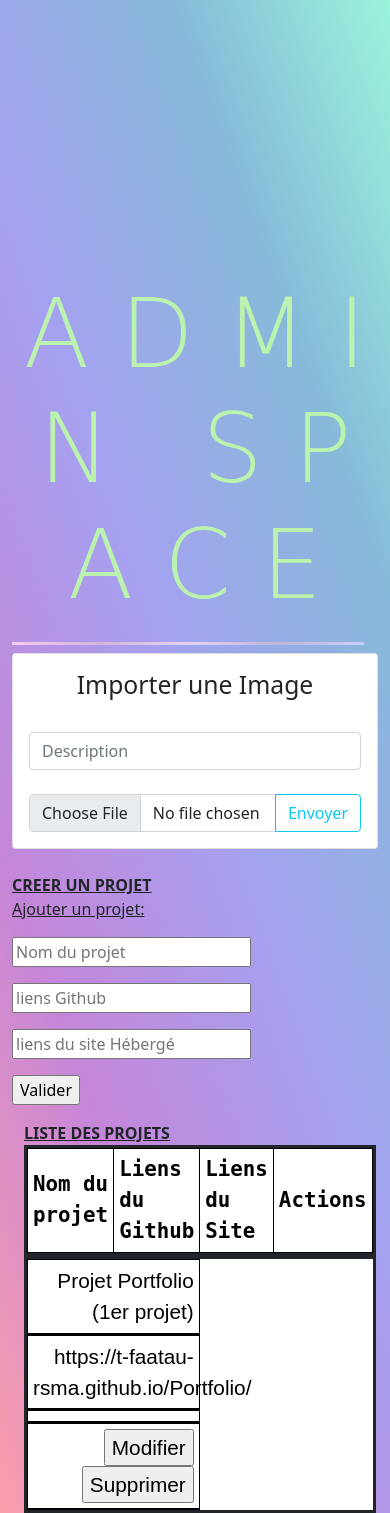
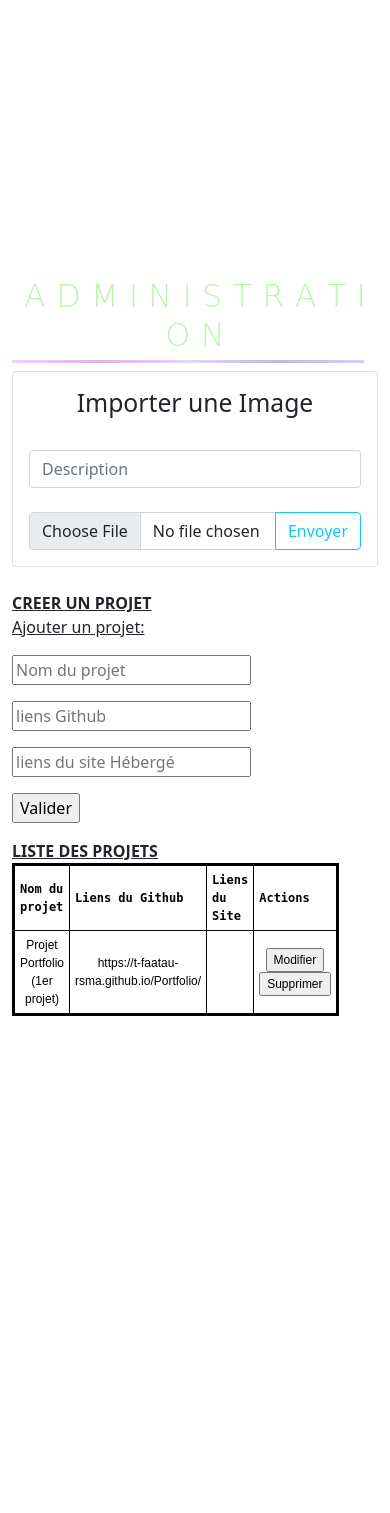
Before and after one commit to T-FAATAU-RSMA/portfolio-final, a PHP site: page /index_admin.php in a window 390 px wide. Shown: the part 68-1581 px from the top of the page. After the commit the page ends 1084 px from the top, so only its background shows below. Run offline with PHP 8.4, Linux system fonts and the light colour scheme; data comes from the database, SQL or seed files in the repository.

Commit message:
first commit

```diff
--- a/assets/css/style.css
+++ b/assets/css/style_admin.css
@@ -3,16 +3,10 @@
 
 /* Styles CSS TEXTES */
 /* Styles généraux */
-    body {transition:background-color 4s ease; background:linear-gradient(70deg,#FC9DAB,#C586D9,#A5A1F0,#86BAD9,#9DFADB); background-size:auto; background-size:100% 100%; animation:degradeFond 30s ease infinite;}
-    @keyframes degradeFond {
-    0% {background-position:0 50%;}
-    50% {background-position:50% 50%;}
-    100% {background-position:0 50%;}
-    }
 
 /* Réglages du bloc de texte général */
 #wrapper {margin-top:30vh; text-align:center; font-family:'Dancing Script', cursive;}
-#wrapper h1 {white-space:normal; display:inline-block; font-size:6em; font-weight:200; background:linear-gradient(75deg, #E5E0F9,#C5C7DB,#EAEDF3,#C5D2DB,#E0F6F9); color:rgb(187, 243, 174); background-clip:text; -webkit-background-clip:text; position:relative;}
+#wrapper h1 {white-space:normal; display:inline-block; font-size:2em; font-weight:100; background:linear-gradient(75deg, #E5E0F9,#C5C7DB,#EAEDF3,#C5D2DB,#E0F6F9); color:rgb(187, 243, 174); background-clip:text; -webkit-background-clip:text; position:relative;}
 
 /* Animations des lettres */
 h1 span {opacity:0;}
@@ -22,9 +16,9 @@ h1 span {opacity:0;}
 .letter04 {animation:letters 3s ease 1500ms forwards;}
 .letter05 {animation:letters 3s ease 2000ms forwards;}
 .letter06 {animation:letters 3s ease 2500ms forwards;}
-.letter07 {}
-.letter08 {animation:letters 3s ease 3000ms forwards;}
-.letter09 {animation:letters 3s ease 3500ms forwards;}
+.letter07 {animation:letters 3s ease 3000ms forwards;}
+.letter08 {animation:letters 3s ease 3500ms forwards;}
+.letter09 {animation:letters 3s ease 4000ms forwards;}
 .letter10 {animation:letters 3s ease 4500ms forwards;}
 .letter11 {animation:letters 3s ease 5000ms forwards;}
 .letter12 {animation:letters 3s ease 5500ms forwards;}
@@ -179,29 +173,9 @@ table {
 
 /* Media Queries*/
 
-@media screen and (max-width: 600px) {
-  table {
+@media screen and (max-width: 470px) {
+  tbody {
     border: 0;
-  }
-  table {
-    font-size: 1.3em;
-  }
-  table thead {
-    display: none;
-  }
-  table tr {
-    border: 3px solid ;
-    display: block;
-    background-color: white;
-  }
-  table td {
-    border-bottom: 2px solid ;
-    display: block;
-    text-align: right;
-  }
-  table td:before {
-    content: attr(data-label);
-    float: left;
-    font-weight: bold;
-  }
+    font-size: 12px;
+    }
 }
--- a/assets/php/function.php
+++ b/assets/php/function.php
@@ -70,7 +70,7 @@ if ($_POST['btn'] == "Supprimer") {
     $id = $_POST['id_link'];
 
     // j"execute ma requête supprimer
-    // dans ma fonction deleteDbShoop
+    // dans ma fonction deleteDblink
     $dblink->deleteDblink($id);
 }
 
@@ -97,9 +97,9 @@ if ($_POST['btn'] == "Valider") {
     // récupérer les valeurs
     $nom = $_POST['nom']; //Variable $nom contient les données de l'input 'nom'
 
-    $git = $_POST['git']; //Variable $nom contient les données de l'input 'git'
+    $git = $_POST['git']; //Variable $git contient les données de l'input 'git'
 
-    $site = $_POST['site']; //Variable $nom contient les données de l'input 'site'
+    $site = $_POST['site']; //Variable $site contient les données de l'input 'site'
 
     $dblink->createDblink($nom, $git, $site);
 }
--- a/assets/scss/style.scss
+++ /dev/null
@@ -1,44 +0,0 @@
-@mixin center(){
-    -webkit-transform: translate(-50%,-50%);
-        -ms-transform: translate(-50%,-50%);
-            transform: translate(-50%,-50%);
-      left:50%;
-      top:50%;
-  }
-
-
-  @import url(https://fonts.googleapis.com/css?family=Raleway:400,,800,900);
-  html{
-    width:100%;
-    height: 100%;
-  }
-  body{
-    background: -webkit-linear-gradient(rgb(235, 236, 231), rgb(255, 255, 255));
-    background: linear-gradient(rgb(235, 236, 231), rgb(255, 255, 255));
-    margin: 0;
-    width: 100%;
-    height: 100%;
-    font-family: 'Raleway', sans-serif;
-  }
-  .container{
-    position:absolute;
-    @include center();
-  }
-  .title{
-    font-weight: 800;
-    color: transparent;
-    font-size:120px;
-    background: url("https://phandroid.s3.amazonaws.com/wp-content/uploads/2014/05/rainbow-nebula.jpg") repeat;
-    background-position: 40% 50%;
-    -webkit-background-clip: text;
-    position:relative;
-    text-align:center;
-    line-height:90px;
-    letter-spacing: -8px;
-  }
-  .subtitle{
-    display: block;
-    text-align: center;
-    text-transform: uppercase;
-    padding-top:10px;
-  }
--- a/class/classImage.php
+++ b/class/classImage.php
@@ -40,6 +40,4 @@
         // faire un retour sur la vue
         return $res_select;
     }
-
-
 }
--- a/class/classdescription.php
+++ b/class/classdescription.php
@@ -8,11 +8,6 @@ class Description
 {
     // Propriété de la class Description
     public $img_description;
-
-
-
-
-
 
     /**
      * return description
--- a/class/link.class.php
+++ b/class/link.class.php
@@ -5,7 +5,7 @@ include __DIR__."./../database/connexion_bdd.php";
 class dblink {
 
     /**
-     * Delete book selected from "livres"
+     * Delete link selected from "link"
      *
      * @param int $id
      *
@@ -24,13 +24,13 @@ class dblink {
     /**
      * Description of function
      *
-     * @return $res_listLivres
+     * @return $res_listlink
      */
     public function getDblink(){
         global $connect_bdd;
 
-        $req_listlink = "SELECT * from link" ; //$sql : contient la requete sql
-        $res_listlink = $connect_bdd->query($req_listlink); //$result : execute la requete $sql
+        $req_listlink = "SELECT * from link" ; //$req_listlink : contient la requete sql
+        $res_listlink = $connect_bdd->query($req_listlink); //$result de listlink : execute la requete $req_listlink
 
         return $res_listlink;
 
@@ -38,11 +38,9 @@ class dblink {
 
 
     /**
-     * create dbshoop into "livres"
+     * create dblink into "link"
      *
      * @param string $nom
-     * @param int $prix
-     *
      */
     public function createDblink($nom,$git,$site){
 
@@ -55,11 +53,9 @@ class dblink {
 
 
     /**
-     * Update DbShoop "livres"
+     * Update Dblink "link"
      *
      * @param string $new_nom
-     * @param int $new_prix
-     * @param int $id_livre
      *
      */
     public function updateDblink($new_nom,$new_git,$new_site,$id_link){
--- a/database/conf.php
+++ /dev/null
@@ -1,6 +0,0 @@
-<?php
-// configuration
-$host = "localhost";
-$username = "root";
-$password = "";
-$dbname = "form_link";
--- a/database/form-imagebdd.php
+++ b/database/form-imagebdd.php
@@ -1,8 +1,8 @@
 <?php
-include('conf.php');
+include('connexion_bdd.php');
 
 // Create connection
-$conn = mysqli_connect($host, $username, $password, $dbname);
+$conn = mysqli_connect($host, $username, $password, $db_name);
 
 // Check connection
 if (!$conn) {
--- a/index_admin.php
+++ b/index_admin.php
@@ -1,3 +1,7 @@
+<?php
+    require('./database/connexion_bdd.php');
+    include('assets/php/function.php');
+?>
 <!DOCTYPE html>
 <html>
 	<head>
@@ -8,17 +12,11 @@
 		<!-- BOOTSTRAP -->
         <link href="https://cdn.jsdelivr.net/npm/bootstrap@5.1.1/dist/css/bootstrap.min.css" rel="stylesheet" integrity="sha384-F3w7mX95PdgyTmZZMECAngseQB83DfGTowi0iMjiWaeVhAn4FJkqJByhZMI3AhiU" crossorigin="anonymous">
 		<!-- CSS -->
-        <link href="./assets/css/style.css" rel="stylesheet">
+        <link href="./assets/css/style_admin.css" rel="stylesheet">
 		<!-- TITRE -->
         <title>Panneau administrateur</title>
 	</head>
     <body>
-        <?php
-
-            require('./database/connexion_bdd.php');
-
-            include('assets/php/function.php');
-        ?>
         <div class="">
             <div class="">
                 <nav class="navbar">
@@ -49,17 +47,17 @@
                         <span class="letter03">M</span>
                         <span class="letter04">I</span>
                         <span class="letter05">N</span>
-                        <span class="letter06"></span>
-                        <span class="letter07">&nbsp;</span>
-                        <span class="letter08">S</span>
-                        <span class="letter09">P</span>
+                        <span class="letter06">I</span>
+                        <span class="letter07">S</span>
+                        <span class="letter08">T</span>
+                        <span class="letter09">R</span>
                         <span class="letter10">A</span>
-                        <span class="letter11">C</span>
-                        <span class="letter12">E</span>
-                        <span class="letter13"></span>
-                        <!-- <span class="letter14"></span>
-                        <span class="letter15"></span>
-                        <span class="letter16"></span> -->
+                        <span class="letter11">T</span>
+                        <span class="letter12">I</span>
+                        <span class="letter13">O</span>
+                        <span class="letter14">N</span>
+                        <!-- <span class="letter15"></span>
+                        <span class="letter16"></span>  -->
                     </h1>
                 </div>
             </div>
@@ -92,7 +90,7 @@
             </div>
             <br>
             <div class="content_center row">
-                <div class="col-md-6">
+                <div class="col-md-3">
                     <label>
                         <u>
                             <b>
@@ -124,8 +122,7 @@
                         echo '</form>';
                     ?>
                 </div>
-                <div class="row">
-                    <div class="col-md-10">
+                <div class="col-md-9">
                     <label>
                         <u>
                             <b>
@@ -174,13 +171,13 @@
                                     // -----------------------------------------------------
                                 } else {
                                     echo "<tr>";
-                                        echo "<td>";
+                                        echo "<td datalabel='nom'>";
                                             echo $valeur['nom'];
                                         echo "</td>";
-                                        echo "<td>";
+                                        echo "<td datalabel='git'>";
                                             echo $valeur['git'];
                                         echo "</td>";
-                                        echo "<td>";
+                                        echo "<td datalabel='site'>";
                                             echo $valeur['site'];
                                         echo "</td>";
                                         echo "<td>";
@@ -202,7 +199,6 @@
                     </div>
             </div>
         </div>
-        </div>
         <script src="https://cdn.jsdelivr.net/npm/bootstrap@5.1.1/dist/js/bootstrap.min.js" integrity="sha384-skAcpIdS7UcVUC05LJ9Dxay8AXcDYfBJqt1CJ85S/CFujBsIzCIv+l9liuYLaMQ/" crossorigin="anonymous"></script>
         <script src="https://cdn.jsdelivr.net/npm/bootstrap@5.1.0/dist/js/bootstrap.bundle.min.js" integrity="sha384-U1DAWAznBHeqEIlVSCgzq+c9gqGAJn5c/t99JyeKa9xxaYpSvHU5awsuZVVFIhvj" crossorigin="anonymous"></script>
         <script src="./assets/js/script.js"></script>
```
Also changed, not shown: A lire IMPORTANT..txt (added, +16 -0 lines), admin_connect.php (+9 -9 lines), assets/css/style_index.css (+108 -143 lines), index.php (+5 -6 lines). Lines whose indentation alone changed are shown as unchanged.
